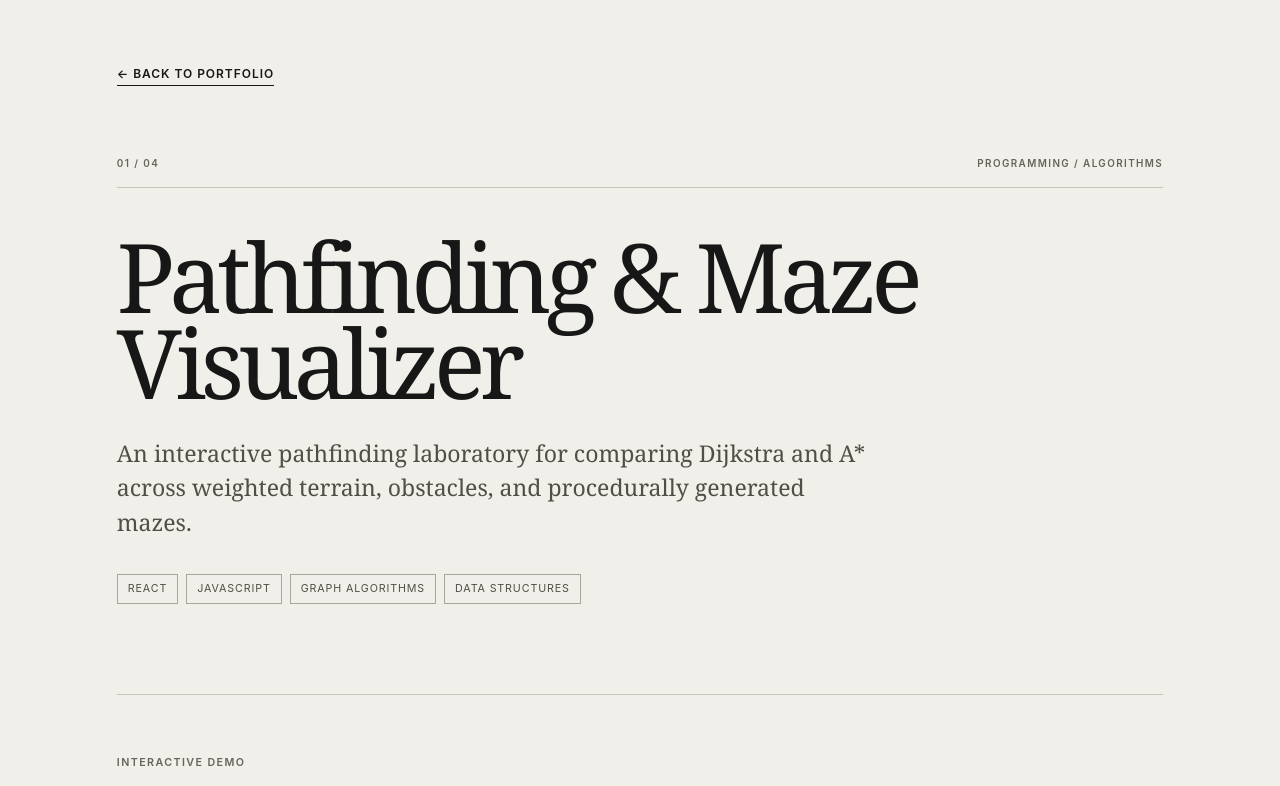
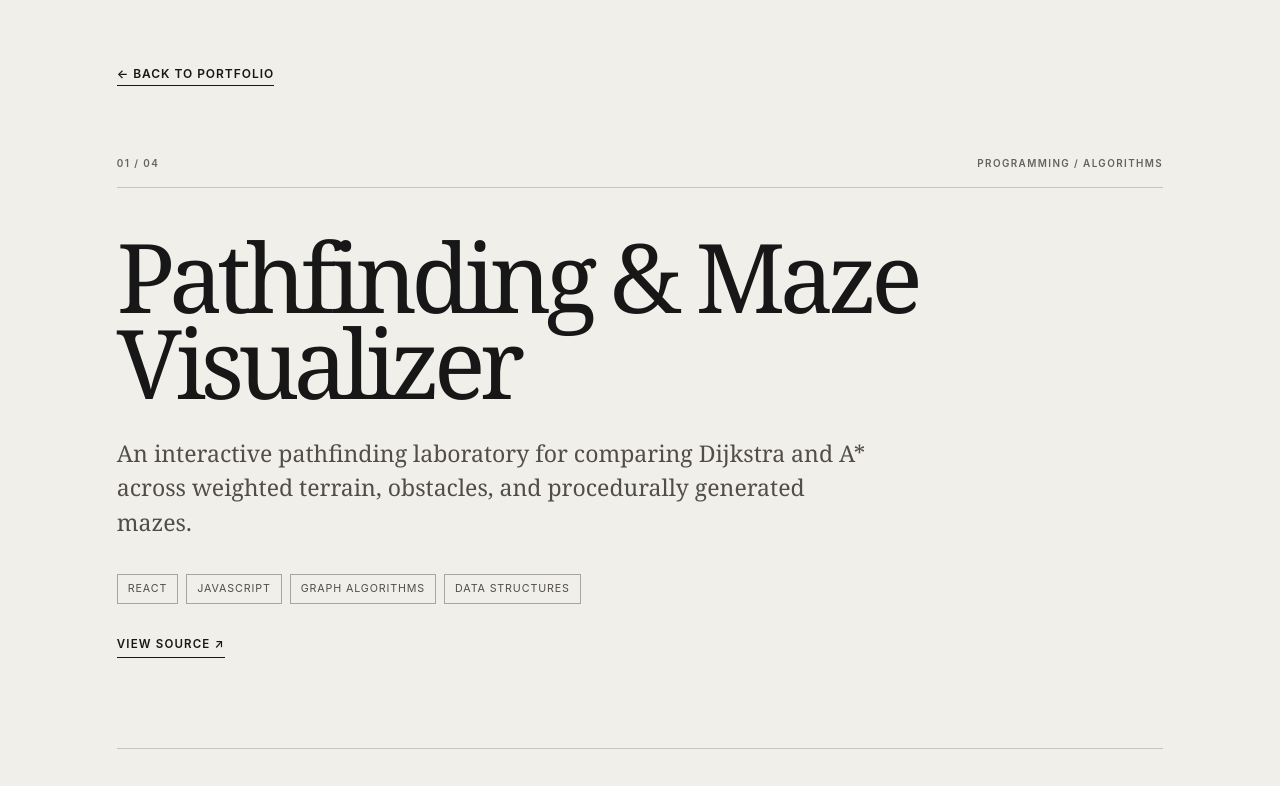
Before and after one commit to brandoncryan0/my-portfolio, a React (Vite) app: page /projects/dijkstra in a window 1280 px wide. Shown: the top 786 px of the page. Built offline with nearby package versions, Linux system fonts and the light colour scheme; the HTML template or start-up script is replaced by a standard one.

Commit message:
Add source links to interactive projects

```diff
--- a/src/data/projects.js
+++ b/src/data/projects.js
@@ -24,23 +24,38 @@ const projects = [
       "Users can build custom boards, assign terrain costs, generate mazes, and compare explored nodes, path cost, and computation time across algorithms, including cases where no valid path exists.",
 
     image: "/images/projects/dijkstra-preview.png",
+
+    githubUrl:
+      "https://github.com/brandoncryan0/my-portfolio/tree/main/src/components/DijkstraVisualizer",
   },
   {
     id: "eigenvalue-visualizer",
+
     image: "/images/projects/eigenvalue-preview.png",
+
     title: "Eigenvalue & Eigenvector Visualizer",
+
     category: "MATHEMATICS / PROGRAMMING",
+
     description:
       "An interactive linear algebra tool for visualizing matrix transformations, eigenvalues, eigenvectors, and preserved directions in the plane.",
+
     skills: ["Linear Algebra", "React", "JavaScript", "SVG"],
+
     overview:
       "An interactive connection between matrix calculations and geometry, with real and complex eigenvalues, eigenvectors, and a step-by-step characteristic polynomial.",
+
     problem:
       "Eigenvectors and diagonalizability can feel abstract without seeing how a matrix stretches, reflects, shears, or rotates the plane.",
+
     approach:
       "Separate tested mathematical calculations from a responsive SVG plane, and interpolate between the identity and the selected matrix. Render the derivation using KaTeX.",
+
     result:
       "Explore presets or a custom matrix, compare algebraic and geometric behavior, and distinguish repeated, defective, and complex eigenvalue cases.",
+
+    githubUrl:
+      "https://github.com/brandoncryan0/my-portfolio/tree/main/src/components/EigenvalueVisualizer",
   },
   {
     id: "technical-writing",
```
